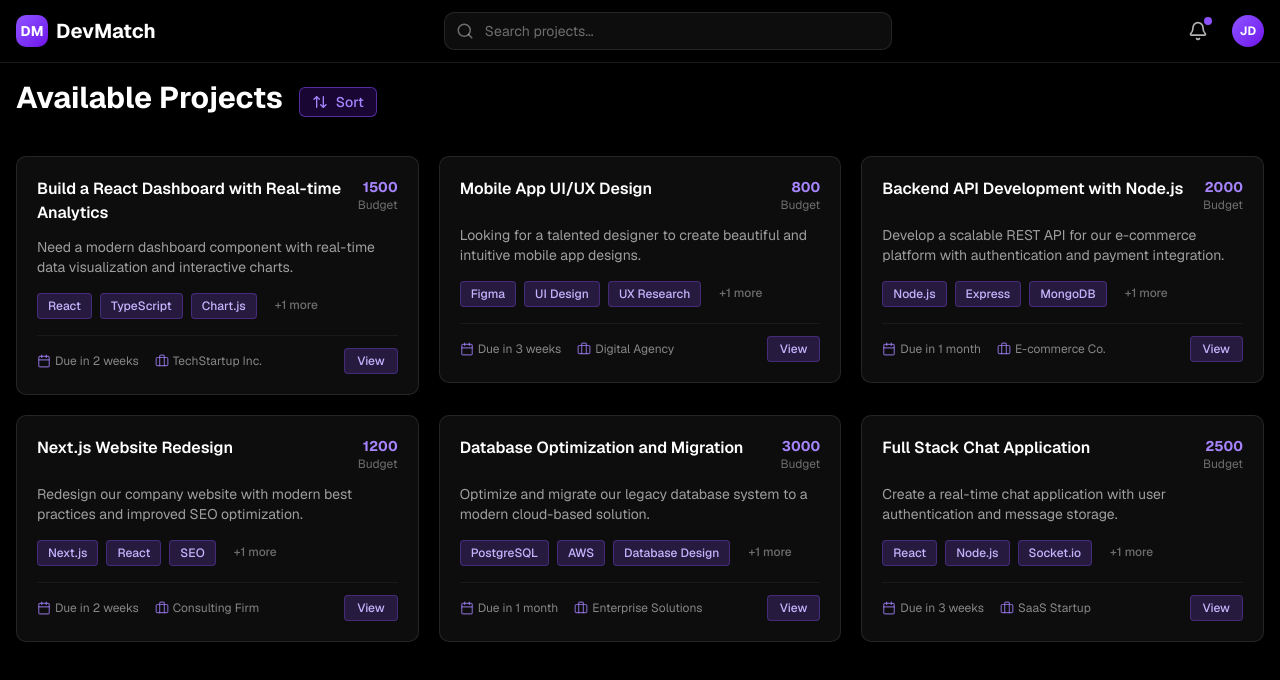
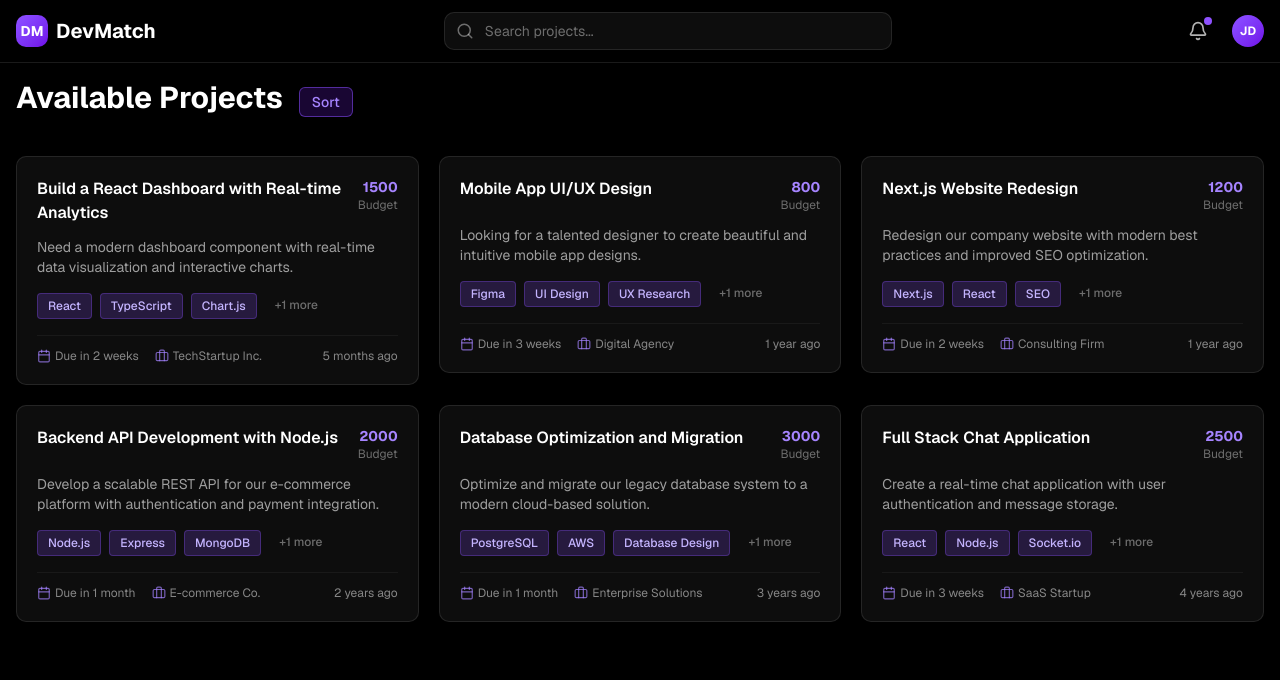
Before and after one commit to VencentDev/DevMatch, a Next.js app in the folder frontend/: page /feed in a window 1280 px wide. Shown: the top 680 px of the page. Built offline with nearby package versions, Linux system fonts and the light colour scheme.

Commit message:
added date created

```diff
--- a/frontend/src/app/components/feed/project-card.tsx
+++ b/frontend/src/app/components/feed/project-card.tsx
@@ -11,9 +11,19 @@ interface ProjectCardProps {
   skills: string[]
   deadline: string
   postedBy?: string
+  createdAt: string // Add createdAt field
 }
 
-export default function ProjectCard({ id, title, description, budget, skills, deadline, postedBy }: ProjectCardProps) {
+export default function ProjectCard({
+  id,
+  title,
+  description,
+  budget,
+  skills,
+  deadline,
+  postedBy,
+  createdAt, // Destructure createdAt
+}: ProjectCardProps) {
   const mockProject = {
     id,
     ownerEmail: "contact@example.com",
@@ -24,6 +34,44 @@ export default function ProjectCard({ id, title, description, budget, skills, de
     deadline: "2025-12-31",
     proposalsCount: 12,
   }
+
+const getRelativeTime = (dateString: string): string => {
+  const createdAt = new Date(dateString)
+  const now = new Date()
+
+  // Calculate the difference in milliseconds
+  const diffInMilliseconds = now.getTime() - createdAt.getTime()
+
+  // Handle future dates
+  if (diffInMilliseconds < 0) {
+    return "Just now"
+  }
+
+
+  const diffInSeconds = Math.floor(diffInMilliseconds / 1000)
+  const diffInMinutes = Math.floor(diffInSeconds / 60)
+  const diffInHours = Math.floor(diffInMinutes / 60)
+  const diffInDays = Math.floor(diffInHours / 24)
+  const diffInWeeks = Math.floor(diffInDays / 7)
+  const diffInMonths = Math.floor(diffInDays / 30)
+  const diffInYears = Math.floor(diffInDays / 365)
+
+  if (diffInYears > 0) {
+    return `${diffInYears} year${diffInYears === 1 ? "" : "s"} ago`
+  } else if (diffInMonths > 0) {
+    return `${diffInMonths} month${diffInMonths === 1 ? "" : "s"} ago`
+  } else if (diffInWeeks > 0) {
+    return `${diffInWeeks} week${diffInWeeks === 1 ? "" : "s"} ago`
+  } else if (diffInDays > 0) {
+    return `${diffInDays} day${diffInDays === 1 ? "" : "s"} ago`
+  } else if (diffInHours > 0) {
+    return `${diffInHours} hour${diffInHours === 1 ? "" : "s"} ago`
+  } else if (diffInMinutes > 0) {
+    return `${diffInMinutes} minute${diffInMinutes === 1 ? "" : "s"} ago`
+  } else {
+    return "Just now"
+  }
+}
 
   return (
     <ProjectProposalModal
@@ -81,9 +129,9 @@ export default function ProjectCard({ id, title, description, budget, skills, de
                   <span className="line-clamp-1">{postedBy || "Project"}</span>
                 </div>
               </div>
-              <button className="px-3 py-1 bg-violet-500/20 text-violet-300 rounded text-xs font-medium border border-violet-500/30 hover:bg-violet-500/30 hover:border-violet-500/50 transition-all">
-                View
-              </button>
+              <div className="text-xs text-white/50">
+                {getRelativeTime(createdAt)}
+              </div>
             </div>
           </div>
         </div>
--- a/frontend/src/app/feed/page.tsx
+++ b/frontend/src/app/feed/page.tsx
@@ -1,8 +1,8 @@
 "use client"
 
-import { useState, useEffect } from "react"
+import { useState, useEffect, JSX } from "react"
 
-import { ArrowUpDown, TrendingUp, Clock, DollarSign } from "lucide-react"
+import { TrendingUp, Clock, DollarSign, ArrowDown, ArrowUp } from "lucide-react"
 import FeedHeader from "../components/account-header"
 import ProjectCard from "../components/feed/project-card"
 import {
@@ -26,6 +26,7 @@ const MOCK_PROJECTS = [
 		skills: ["React", "TypeScript", "Chart.js", "Tailwind CSS"],
 		deadline: "Due in 2 weeks",
 		postedBy: "TechStartup Inc.",
+		createdAt: "2025-06-01",
 	},
 	{
 		id: "2",
@@ -36,6 +37,7 @@ const MOCK_PROJECTS = [
 		skills: ["Figma", "UI Design", "UX Research", "Mobile Design"],
 		deadline: "Due in 3 weeks",
 		postedBy: "Digital Agency",
+		createdAt: "2024-08-03",
 	},
 	{
 		id: "3",
@@ -46,6 +48,7 @@ const MOCK_PROJECTS = [
 		skills: ["Node.js", "Express", "MongoDB", "AWS"],
 		deadline: "Due in 1 month",
 		postedBy: "E-commerce Co.",
+		createdAt: "2023-06-01",
 	},
 	{
 		id: "4",
@@ -56,6 +59,7 @@ const MOCK_PROJECTS = [
 		skills: ["Next.js", "React", "SEO", "Performance Optimization"],
 		deadline: "Due in 2 weeks",
 		postedBy: "Consulting Firm",
+		createdAt: "2024-06-01",
 	},
 	{
 		id: "5",
@@ -66,6 +70,7 @@ const MOCK_PROJECTS = [
 		skills: ["PostgreSQL", "AWS", "Database Design", "DevOps"],
 		deadline: "Due in 1 month",
 		postedBy: "Enterprise Solutions",
+		createdAt: "2022-06-01",
 	},
 	{
 		id: "6",
@@ -76,13 +81,14 @@ const MOCK_PROJECTS = [
 		skills: ["React", "Node.js", "Socket.io", "MongoDB"],
 		deadline: "Due in 3 weeks",
 		postedBy: "SaaS Startup",
+		createdAt: "2021-06-01",
 	},
 ]
-
 export default function FeedPage() {
+	type SortKey = "best-matches" | "recent" | "budget-low" | "budget-high"
 	const [projects, setProjects] = useState(MOCK_PROJECTS)
 	const [isVisible, setIsVisible] = useState(false)
-	const [sortBy, setSortBy] = useState<string>("recent")
+	const [sortBy, setSortBy] = useState<SortKey>("recent")
 
 	useEffect(() => {
 		const raf = requestAnimationFrame(() => setIsVisible(true))
@@ -95,16 +101,35 @@ export default function FeedPage() {
 		if (sortBy === "best-matches") {
 			return sorted.sort((a, b) => a.title.localeCompare(b.title))
 		} else if (sortBy === "recent") {
-			return sorted
+			return sorted.sort(
+				(a, b) =>
+					new Date(b.createdAt).getTime() - new Date(a.createdAt).getTime(),
+			)
 		} else if (sortBy === "budget-low") {
-			return sorted.sort((a, b) => a.budget - b.budget) // Ascending order
+			return sorted.sort((a, b) => a.budget - b.budget)
 		} else if (sortBy === "budget-high") {
-			return sorted.sort((a, b) => b.budget - a.budget) // Descending order
+			return sorted.sort((a, b) => b.budget - a.budget)
 		}
 		return sorted
 	}
 
 	const sortedProjects = getSortedProjects()
+	// Mapping for sort button display
+	const sortDisplay: Record<SortKey, string | JSX.Element> = {
+		"best-matches": "Best Matches",
+		"recent": "Sort",
+		"budget-low": (
+			<>
+				Budget <ArrowDown className="w-4 h-4" />
+			</>
+		),
+		"budget-high": (
+			<>
+				Budget <ArrowUp className="w-4 h-4" />
+			</>
+		),
+	}
+
 
 	return (
 		<main className="bg-black text-white min-h-screen">
@@ -124,8 +149,7 @@ export default function FeedPage() {
 						<DropdownMenu>
 							<DropdownMenuTrigger asChild>
 								<button className="px-3 py-1 bg-violet-600/20 hover:bg-violet-600/30 border border-violet-500/50 rounded-sm text-violet-400 text-sm font-medium transition-all flex items-center gap-2">
-									<ArrowUpDown className="w-4 h-4" />
-									Sort
+									{sortDisplay[sortBy]}
 								</button>
 							</DropdownMenuTrigger>
 							<DropdownMenuContent
```
